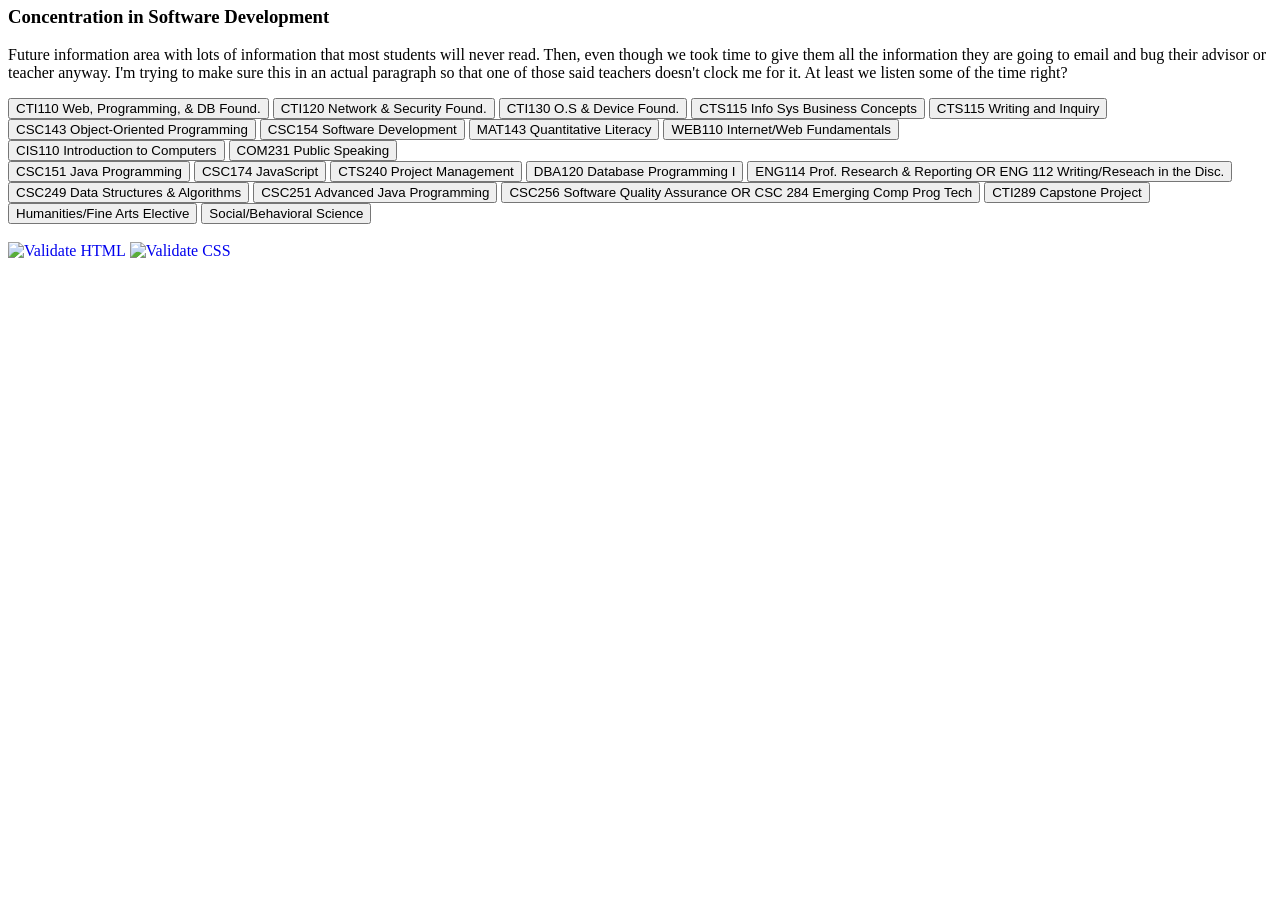
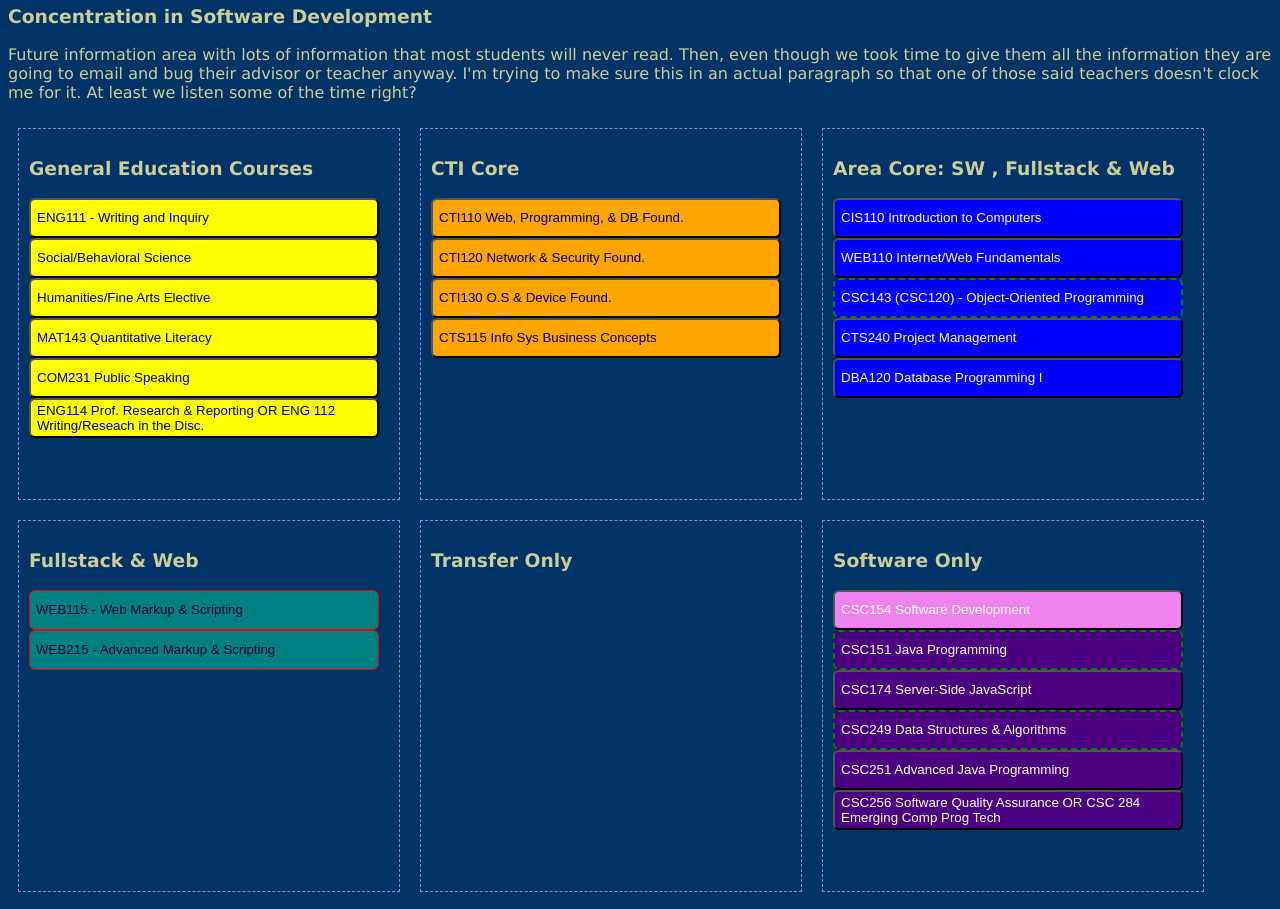
Before and after one commit to divonbriesen/web, a plain HTML site: page programs.html in a window 1280 px wide. Shown: the part 115-1024 px from the top of the page. Before the commit the page ends 800 px from the top, so only its background shows below. Drawn offline with Linux system fonts and the light colour scheme.

Commit message:
updated files

```diff
--- a/programs.html
+++ b/programs.html
@@ -4,7 +4,7 @@
 <head>
 	<meta http-equiv="Content-Type" content="text/html; charset=UTF-8">
 	<title>Software Development</title>
-	<link rel = "stylesheet" type = "text/css" href = "styles/advisordefault.css" />
+	<link rel = "stylesheet" type = "text/css" href = "styles/default.css" />
 
 	<script>
 	function allowDrop(ev) {
@@ -38,43 +38,74 @@ some of the time right?</p>
 
 
 <div id="div1" ondrop="drop(event)" ondragover="allowDrop(event)">
-<button id="CTI110" draggable="true" ondragstart="drag(event)">CTI110 Web, Programming, & DB Found.</button>
-<button id="CTI120" draggable="true" ondragstart="drag(event)">CTI120 Network & Security Found.</button>
-<button id="CTI130" draggable="true" ondragstart="drag(event)">CTI130 O.S & Device Found.</button>
-<button id="CTS115" draggable="true" ondragstart="drag(event)">CTS115 Info Sys Business Concepts</button>
-<button id="ENG111" draggable="true" ondragstart="drag(event)">CTS115 Writing and Inquiry</button>
+    <h3>General Education Courses</h3>
+
+    <button class = "gened" id="ENG111" draggable="true" ondragstart="drag(event)">ENG111 - Writing and Inquiry</button>
+    <button class = "gened" id="Science" draggable="true" ondragstart="drag(event)">Social/Behavioral Science</button>
+    <button class = "gened" id="Elective" draggable="true" ondragstart="drag(event)">Humanities/Fine Arts Elective</button>
+    <button class = "gened" id="MAT143" draggable="true" ondragstart="drag(event)">MAT143 Quantitative Literacy</button>
+    <button class = "gened" id="COM231" draggable="true" ondragstart="drag(event)">COM231 Public Speaking</button>
+    <button class = "gened" id="ENG114/112" draggable="true" ondragstart="drag(event)">ENG114 Prof. Research & Reporting OR ENG 112 Writing/Reseach in the Disc.</button>
 </div>
 
 <div id="div2" ondrop="drop(event)" ondragover="allowDrop(event)">
-<button id="CSC143" draggable="true" ondragstart="drag(event)">CSC143 Object-Oriented Programming</button>
-<button id="CSC154" draggable="true" ondragstart="drag(event)">CSC154 Software Development</button>
-<button id="MAT143" draggable="true" ondragstart="drag(event)">MAT143 Quantitative Literacy</button>
-<button id="WEB110" draggable="true" ondragstart="drag(event)">WEB110 Internet/Web Fundamentals</button>
+    <h3>CTI Core</h3>
+    <button class = "cticore" id="CTI110" draggable="true" ondragstart="drag(event)">CTI110 Web, Programming, & DB Found.</button>
+    <button class = "cticore" id="CTI120" draggable="true" ondragstart="drag(event)">CTI120 Network & Security Found.</button>
+    <button class = "cticore" id="CTI130" draggable="true" ondragstart="drag(event)">CTI130 O.S & Device Found.</button>
+    <button class = "cticore" id="CTS115" draggable="true" ondragstart="drag(event)">CTS115 Info Sys Business Concepts</button>
+
+
+
+
 </div>
 
 <div id="div3" ondrop="drop(event)" ondragover="allowDrop(event)">
-<button id="CIS110" draggable="true" ondragstart="drag(event)">CIS110 Introduction to Computers</button>
-<button id="COM231" draggable="true" ondragstart="drag(event)">COM231 Public Speaking</button>
+    <h3>Area Core: SW  , Fullstack & Web</h3>
+    <button class = "areacore" id="CIS110" draggable="true" ondragstart="drag(event)">CIS110 Introduction to Computers</button>
+    <button class = "areacore" id="WEB110" draggable="true" ondragstart="drag(event)">WEB110 Internet/Web Fundamentals</button>
+    <button class = "areacore transfer" id="CSC143/120" draggable="true" ondragstart="drag(event)">CSC143 (CSC120) - Object-Oriented Programming</button>
+    <button class = "areacore" id="CTS240" draggable="true" ondragstart="drag(event)">CTS240 Project Management</button>
+    <button class = "areacore" id="DBA120" draggable="true" ondragstart="drag(event)">DBA120 Database Programming I</button>
+
 </div>
 
 <div id="div4" ondrop="drop(event)" ondragover="allowDrop(event)">
-<button id="CSC151" draggable="true" ondragstart="drag(event)">CSC151 Java Programming</button>
-<button id="CSC174" draggable="true" ondragstart="drag(event)">CSC174 JavaScript</button>
-<button id="CTS240" draggable="true" ondragstart="drag(event)">CTS240 Project Management</button>
-<button id="DBA120" draggable="true" ondragstart="drag(event)">DBA120 Database Programming I</button>
-<button id="ENG114/112" draggable="true" ondragstart="drag(event)">ENG114 Prof. Research & Reporting OR ENG 112 Writing/Reseach in the Disc.</button>
+    <h3>Fullstack & Web</h3>
+    <button class = "fullstack web" id="web115" draggable="true" ondragstart="drag(event)">WEB115 - Web Markup & Scripting</button>
+    <button class = "fullstack web" id="web215" draggable="true" ondragstart="drag(event)">WEB215 - Advanced Markup & Scripting</button>
 </div>
 
 <div id="div5" ondrop="drop(event)" ondragover="allowDrop(event)">
-<button id="CSC249" draggable="true" ondragstart="drag(event)">CSC249 Data Structures & Algorithms</button>
-<button id="CSC251" draggable="true" ondragstart="drag(event)">CSC251 Advanced Java Programming</button>
-<button id="CSC256/284" draggable="true" ondragstart="drag(event)">CSC256 Software Quality Assurance OR CSC 284 Emerging Comp Prog Tech</button>
-<button id="CTI289" draggable="true" ondragstart="drag(event)">CTI289 Capstone Project</button>
+    <h3>Transfer Only</h3>
+
 </div>
 
 <div id="div6" ondrop="drop(event)" ondragover="allowDrop(event)">
-<button id="Elective" draggable="true" ondragstart="drag(event)">Humanities/Fine Arts Elective</button>
-<button id="Science" draggable="true" ondragstart="drag(event)">Social/Behavioral Science</button>
+    <h3>Software Only</h3>
+    <button class = "software fullstack" id="CSC154" draggable="true" ondragstart="drag(event)">CSC154 Software Development</button>
+    <button class = "software transfer" id="CSC151" draggable="true" ondragstart="drag(event)">CSC151 Java Programming</button>
+    <button class = "software" id="CSC174" draggable="true" ondragstart="drag(event)">CSC174 Server-Side JavaScript</button>
+    <button class = "software transfer" id="CSC249" draggable="true" ondragstart="drag(event)">CSC249 Data Structures & Algorithms</button>
+    <button class = "software" id="CSC251" draggable="true" ondragstart="drag(event)">CSC251 Advanced Java Programming</button>
+    <button class = "software" id="CSC256/284" draggable="true" ondragstart="drag(event)">CSC256 Software Quality Assurance OR CSC 284 Emerging Comp Prog Tech</button>
+</div>
+
+<div id="div7" ondrop="drop(event)" ondragover="allowDrop(event)">
+    <h3>Fullstack Only Courses</h3>
+    <button class = "fullstack transfer" id="cis115" draggable="true" ondragstart="drag(event)">CIS115 - Intro to Programming & Logic</button>
+    <button class = "fullstack" id="csc121" draggable="true" ondragstart="drag(event)">CSC121 - Python</button>
+    <button class = "fullstack" id="csc122" draggable="true" ondragstart="drag(event)">CSC122 - Advanced Python</button>
+    <button class = "fullstack" id="csc289" draggable="true" ondragstart="drag(event)">CSC289 - Programming Project (Spring Only)</button>
+</div>
+
+<div id="div7" ondrop="drop(event)" ondragover="allowDrop(event)">
+    <h3>Web Only Courses</h3>
+
+    <button class = "web" id="web120" draggable="true" ondragstart="drag(event)">WEB120 - Web Multimedia</button>
+    <button class = "web" id="web210" draggable="true" ondragstart="drag(event)">WEB210 - Web Design (Fall Only)</button>
+    <button class = "web" id="web250" draggable="true" ondragstart="drag(event)">WEB250 - Database-driven Websites</button>
+    <button class = "web" id="CTI289" draggable="true" ondragstart="drag(event)">CTI289 - CTI Capstone Project</button>
 </div>
 
 </main>
--- /dev/null
+++ b/styles/default.css
@@ -0,0 +1,81 @@
+body
+{
+  /*margin: 10px 10% 10px 10%;*/
+  font-family: verdana;
+  background-color: #003366; /*(darker soft blue?)*/
+  color:  #cccc99; /*light gold*/
+}
+
+main
+{
+
+}
+
+
+footer
+{
+  text-align: center;
+  clear: both;
+}
+
+
+.gened
+{
+    background-color: yellow;
+}
+
+.cticore
+{
+    background-color: orange;
+}
+
+.areacore
+{
+   background-color: blue;
+   color: ivory;
+}
+
+.software
+{
+    background-color: indigo;
+    color: ivory;
+}
+
+.fullstack
+{
+    background-color: violet;
+}
+
+.web
+{
+    background-color: teal;
+}
+
+.transfer
+{
+    border: 2px dashed green;
+}
+
+.fullstack.web, fullstack.software
+{
+    border: 1px solid red;
+}
+
+#div1, #div2, #div3, #div4, #div5, #div6, #div7, #div8 {
+  float: left;
+  width: 360px;
+  height: 350px;
+  margin: 10px;
+  padding: 10px;
+  border: 1px dashed cornflowerblue;
+}
+
+button{
+    width: 350px;
+    height: 40px;
+	text-align: left;
+	color: #000033; /*very dary blue*/
+	background-color: #D4E6F1; /*light blue*/
+	border-radius: 6px;
+
+}
```
